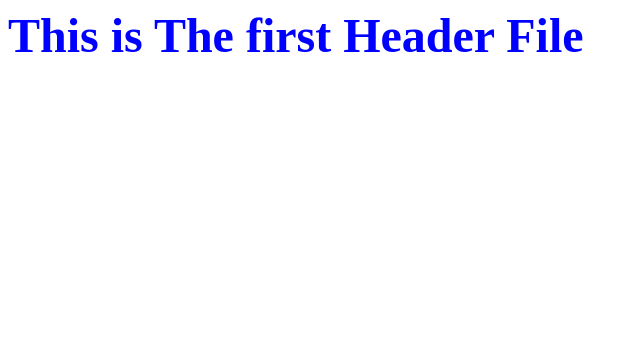
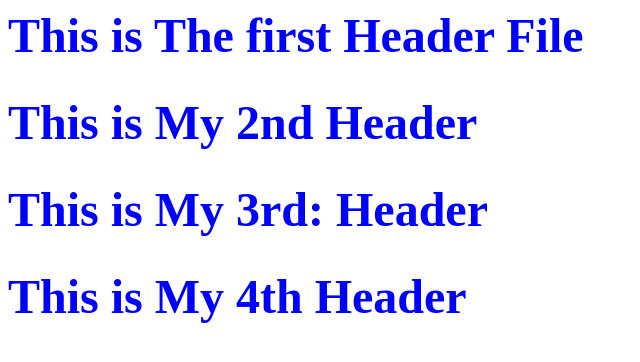
Before and after one commit to Abdishas/ABD, a plain HTML site: page index.html in a window 1280 px wide. Shown: the whole page, without its empty margins (0-640 px from the left). Drawn offline with Linux system fonts and the light colour scheme.

Commit message:
Added 3rd and 4th

```diff
--- a/index.html
+++ b/index.html
@@ -10,6 +10,9 @@
 	</head>
 
 	<body>
+		<H1>This is My 2nd Header</H1>
+		<H1>This is My 3rd: Header</H1>
+		<H1>This is My 4th Header</H1>
 	</body>
 
 </html>
```
